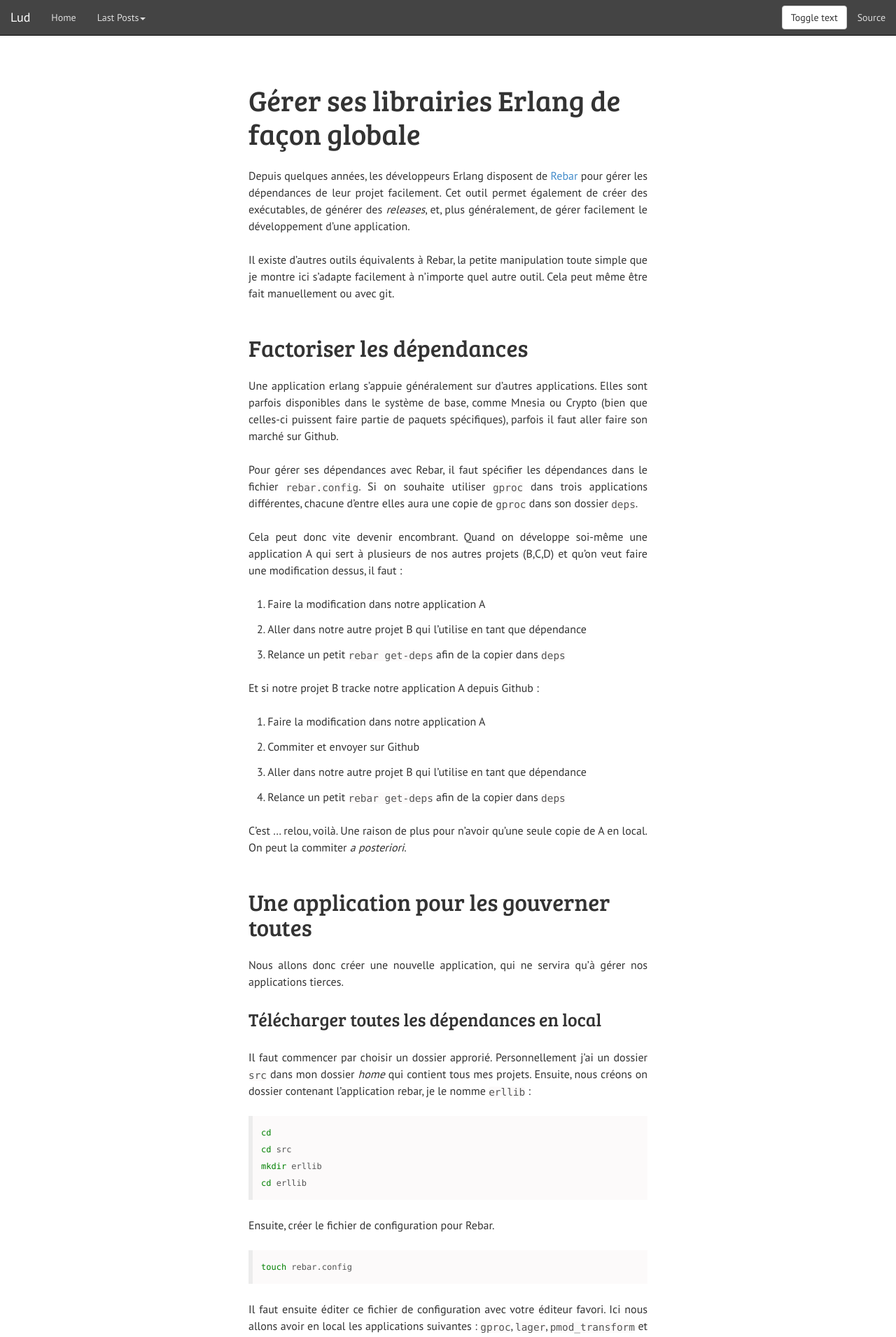
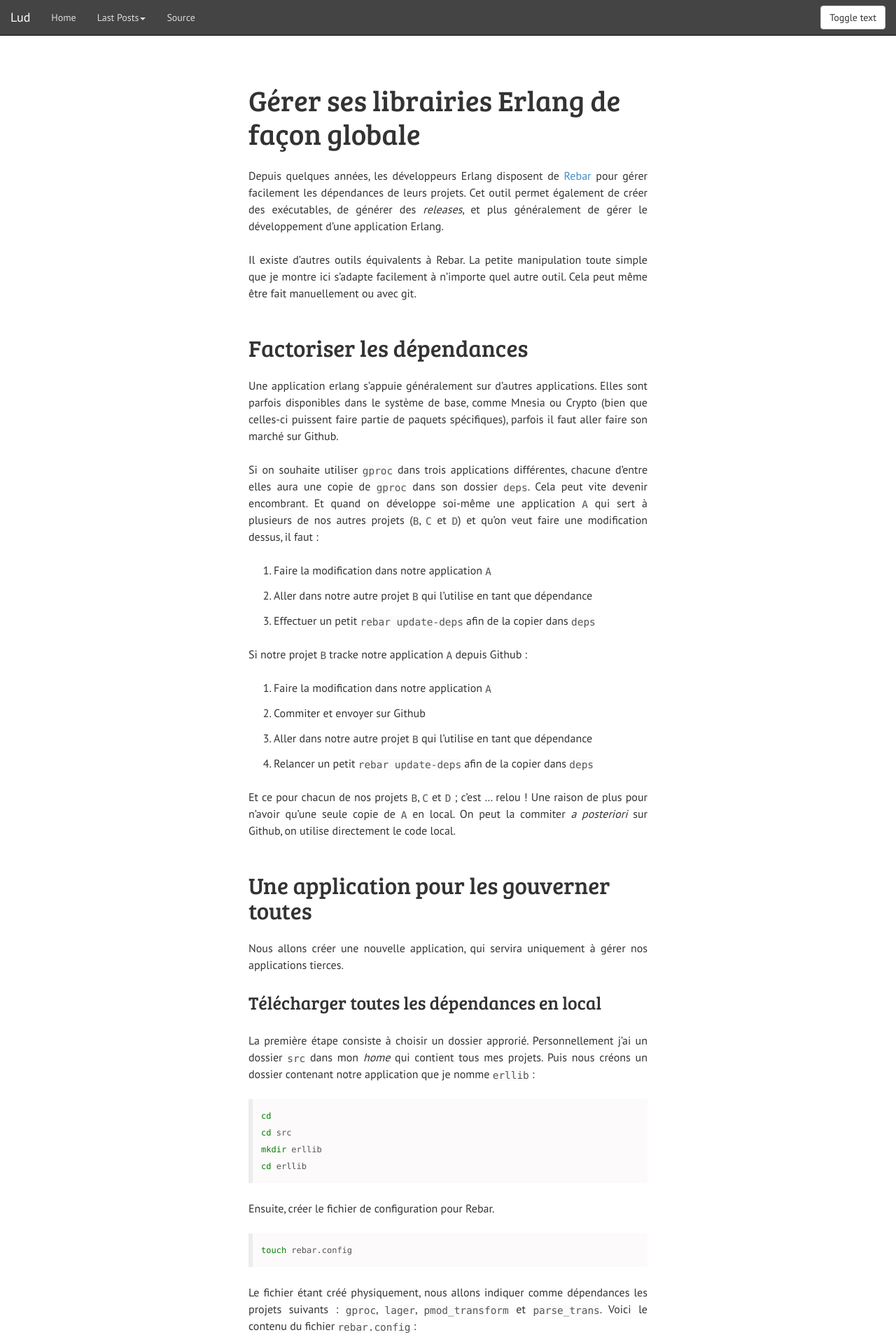
Before and after one commit to lud/lud.github.io, a Jekyll site: the page built from _posts/2014-01-28-gerer-les-librairies-erlang-globales.md, in a window 1280 px wide. Shown: the top 1911 px of the page at 70% size. Built offline with Jekyll 4.4.1, drawn with Linux system fonts in a browser that asks for light colours; nearby versions of some CDN libraries; Markdown is read by kramdown in place of the engine named in the settings; some of the changed text lies outside the part shown.

Commit message:
improvements

```diff
--- a/_includes/navbar.html
+++ b/_includes/navbar.html
@@ -24,12 +24,15 @@
           {% endfor %}
         </ul>
       </li>
-    </ul>
-    <ul class="nav navbar-nav navbar-right">
       <li><a href="https://github.com/lud/lud.github.io">Source</a></li>
     </ul>
+    {% comment %}
+    <ul class="nav navbar-nav navbar-right">
+    </ul>
+    {% endcomment %}
     <form class="navbar-form navbar-right" role="search">
       <button id="onlycode" class="btn btn-default">Toggle text</button>
     </form>
+    <span class="dummy-child">&nbsp;</span>
   </div><!-- /.navbar-collapse -->
 </nav>
--- a/_posts/2014-01-28-gerer-les-librairies-erlang-globales.md
+++ b/_posts/2014-01-28-gerer-les-librairies-erlang-globales.md
@@ -10,12 +10,12 @@ categories: [erlang, dev ]
 
 
 Depuis quelques années, les développeurs Erlang disposent de
-[Rebar](https://github.com/basho/rebar) pour gérer les dépendances de leur
-projet facilement. Cet outil permet également de créer des exécutables, de
-générer des *releases*, et, plus généralement, de gérer facilement le
-développement d'une application.
+[Rebar](https://github.com/basho/rebar) pour gérer facilement les dépendances
+de leurs projets. Cet outil permet également de créer des exécutables, de
+générer des *releases*, et plus généralement de gérer le développement d'une
+application Erlang.
 
-Il existe d'autres outils équivalents à Rebar, la petite manipulation toute
+Il existe d'autres outils équivalents à Rebar. La petite manipulation toute
 simple que je montre ici s'adapte facilement à n'importe quel autre outil.
 Cela peut même être fait manuellement ou avec git.
 
@@ -28,43 +28,41 @@ sont parfois disponibles dans le système de base, comme Mnesia ou Crypto (bien
 que celles-ci puissent faire partie de paquets spécifiques), parfois il faut
 aller faire son marché sur Github.
 
-Pour gérer ses dépendances avec Rebar, il faut spécifier les dépendances dans
-le fichier `rebar.config`. Si on souhaite utiliser `gproc` dans trois
-applications différentes, chacune d'entre elles aura une copie de `gproc` dans
-son dossier `deps`.
-
-Cela peut donc vite devenir encombrant. Quand on développe soi-même une
-application A qui sert à plusieurs de nos autres projets (B,C,D) et qu'on veut
+Si on souhaite utiliser `gproc` dans trois applications différentes, chacune
+d'entre elles aura une copie de `gproc` dans son dossier `deps`. Cela peut
+vite devenir encombrant. Et quand on développe soi-même une application `A`
+qui sert à plusieurs de nos autres projets (`B`, `C` et `D`) et qu'on veut
 faire une modification dessus, il faut :
 
-1. Faire la modification dans notre application A
-2. Aller dans notre autre projet B qui l'utilise en tant que dépendance
-3. Relance un petit `rebar get-deps` afin de la copier dans `deps`
+1. Faire la modification dans notre application `A`
+2. Aller dans notre autre projet `B` qui l'utilise en tant que dépendance
+3. Effectuer un petit `rebar update-deps` afin de la copier dans `deps`
 
-Et si notre projet B tracke notre application A depuis Github :
+Si notre projet `B` tracke notre application `A` depuis Github :
 
-1. Faire la modification dans notre application A
+1. Faire la modification dans notre application `A`
 2. Commiter et envoyer sur Github
-3. Aller dans notre autre projet B qui l'utilise en tant que dépendance
-4. Relance un petit `rebar get-deps` afin de la copier dans `deps`
+3. Aller dans notre autre projet `B` qui l'utilise en tant que dépendance
+4. Relancer un petit `rebar update-deps` afin de la copier dans `deps`
 
-C'est ... relou, voilà. Une raison de plus pour n'avoir qu'une seule copie de
-A en local. On peut la commiter *a posteriori*.
+Et ce pour chacun de nos projets `B`, `C` et `D` ; c'est ... relou ! Une
+raison de plus pour n'avoir qu'une seule copie de `A` en local. On peut la
+commiter *a posteriori* sur Github, on utilise directement le code local.
 
 
 ## Une application pour les gouverner toutes
 
 
-Nous allons donc créer une nouvelle application, qui ne servira qu'à gérer nos
+Nous allons créer une nouvelle application, qui servira uniquement à gérer nos
 applications tierces.
 
 
 ### Télécharger toutes les dépendances en local
 
 
-Il faut commencer par choisir un dossier approrié. Personnellement j'ai un
-dossier `src` dans mon dossier *home* qui contient tous mes projets. Ensuite,
-nous créons on dossier contenant l'application rebar, je le nomme `erllib` :
+La première étape consiste à choisir un dossier approrié. Personnellement j'ai
+un dossier `src` dans mon *home* qui contient tous mes projets. Puis
+nous créons un dossier contenant notre application que je nomme `erllib` :
 
 {% highlight bash %}
 cd
@@ -79,9 +77,9 @@ Ensuite, créer le fichier de configuration pour Rebar.
 touch rebar.config
 {% endhighlight %}
 
-Il faut ensuite éditer ce fichier de configuration avec votre éditeur favori.
-Ici nous allons avoir en local les applications suivantes : `gproc`, `lager`,
-`pmod_transform` et `parse_trans`. Voici le contenu de ce fichier :
+Le fichier étant créé physiquement, nous allons indiquer comme dépendances les
+projets suivants : `gproc`, `lager`, `pmod_transform` et `parse_trans`. Voici
+le contenu du fichier `rebar.config` :
 
 {% highlight erlang %}
 {deps, [
@@ -130,7 +128,8 @@ Lors du démarrage, le *runtime* cherche automatiquement un fichier `.erlang`
 dans le dossier courant, puis dans le *home* de l'utilisateur s'il n'en trouve
 pas.
 
-Nous allons donc créer ce fichier dans notre *home* :
+Nous allons utiliser ce fichier pour charger nos librairies. Pour commencer,
+nous devons créer ce fichier dans notre *home* :
 
 {% highlight bash %}
 cd
@@ -138,7 +137,7 @@ touch .erlang
 {% endhighlight %}
 
 Ce fichier attend des expressions comparables à celles que l'on entre dans le
-shell Erlang. Voici le contenu du fichier pour charger ces librairies :
+*shell* Erlang. Voici le contenu du fichier pour charger ces librairies :
 
 {% highlight erlang %}io:format("Chargement des librairies ... ").
 LoadLib =
@@ -161,16 +160,16 @@ LoadLib =
 io:format("ok~n").
 {% endhighlight %}
 
-Plusieurs chose concernant ce code :
+Plusieurs choses concernant ce code :
 
-* Ne pas oublier les dépendances de nos dépendances ! (`edown` et `goldrush`)
-* Ici, j'ai vonlontairement utilisé une `fun` et une compréhension de liste pour montrer qu'on est assez libre de faire ce qu'on veut dans ce fichier. Tout comme dans le *shell*, il n'est pas possible d'y définir des fonctions, d'où l'utilisation de cette `fun`.
+* Ne pas oublier les dépendances de nos dépendances ! (`edown` et `goldrush`.)
+* J'ai vonlontairement utilisé une `fun` et une compréhension de liste pour montrer qu'on est assez libre de faire ce qu'on veut dans ce fichier. Tout comme dans le *shell*, il n'est pas possible d'y définir des fonctions, d'où l'utilisation de cette `fun`.
 * La fun est un peut grande, dans notre cas on est sûrs de nos chemins, donc un simple `code:add_path` est nécessaire. Mais dans le cas ou nos librairies sont éparpillées dans plusieurs dossiers, c'est toujours utile de savoir qu'on s'est planté dans un chemin !
-* Notez que pour chaque dépendance, c'est le dossier `ebin` qui est visé, et non la racine du projet. Certains projets peuvent également avoir leurs fichiers `.beam` dans un dossier nommé diféremment, ou bien dans plusieurs dossiers.
+* Notez que pour chaque dépendance, c'est le dossier `ebin` qui est visé, et non la racine du projet. Certains projets peuvent également avoir leurs fichiers `.beam` dans un dossier nommé diféremment, ou même dans plusieurs dossiers.
 
 ### L'heure du test !
 
-Au lancement du shell, on devrait donc avoir le résultat suivant :
+Au lancement du shell, on devrait obtenir le résultat suivant :
 
 {% highlight bash %}
 $ cd /dans/nimporte/quel/dossier
--- a/css/main.css
+++ b/css/main.css
@@ -33,10 +33,10 @@ h1 {
 }
 
 .global ul li {
-    list-style: square inside none;
+    list-style: square outside none;
 }
 .global ol li {
-    list-style: decimal inside none;
+    list-style: decimal outside none;
 }
 
 
@@ -75,7 +75,7 @@ ul.posts.all li[lang="fr"] a {
 }
 
 @media (min-width: 570px) {
-    p {
+    p, li {
         text-align:justify;
     }
 }
--- a/css/typo.less
+++ b/css/typo.less
@@ -145,7 +145,7 @@ body {
 
     ul, ol {
         .vbox();
-        padding-left:@tempo * 1px;
+        padding-left:@tempo * 3px;
     }
 
 
```
